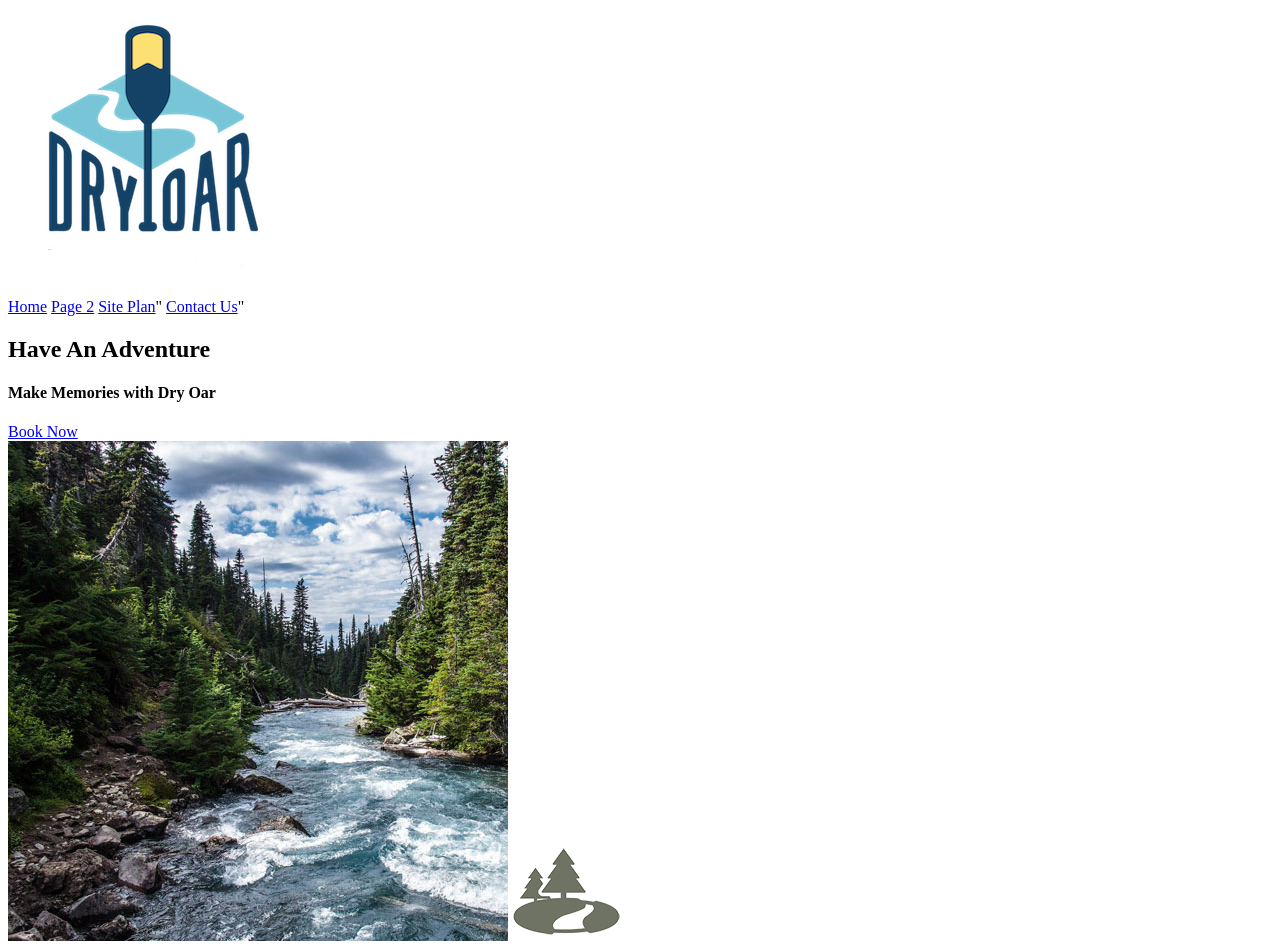
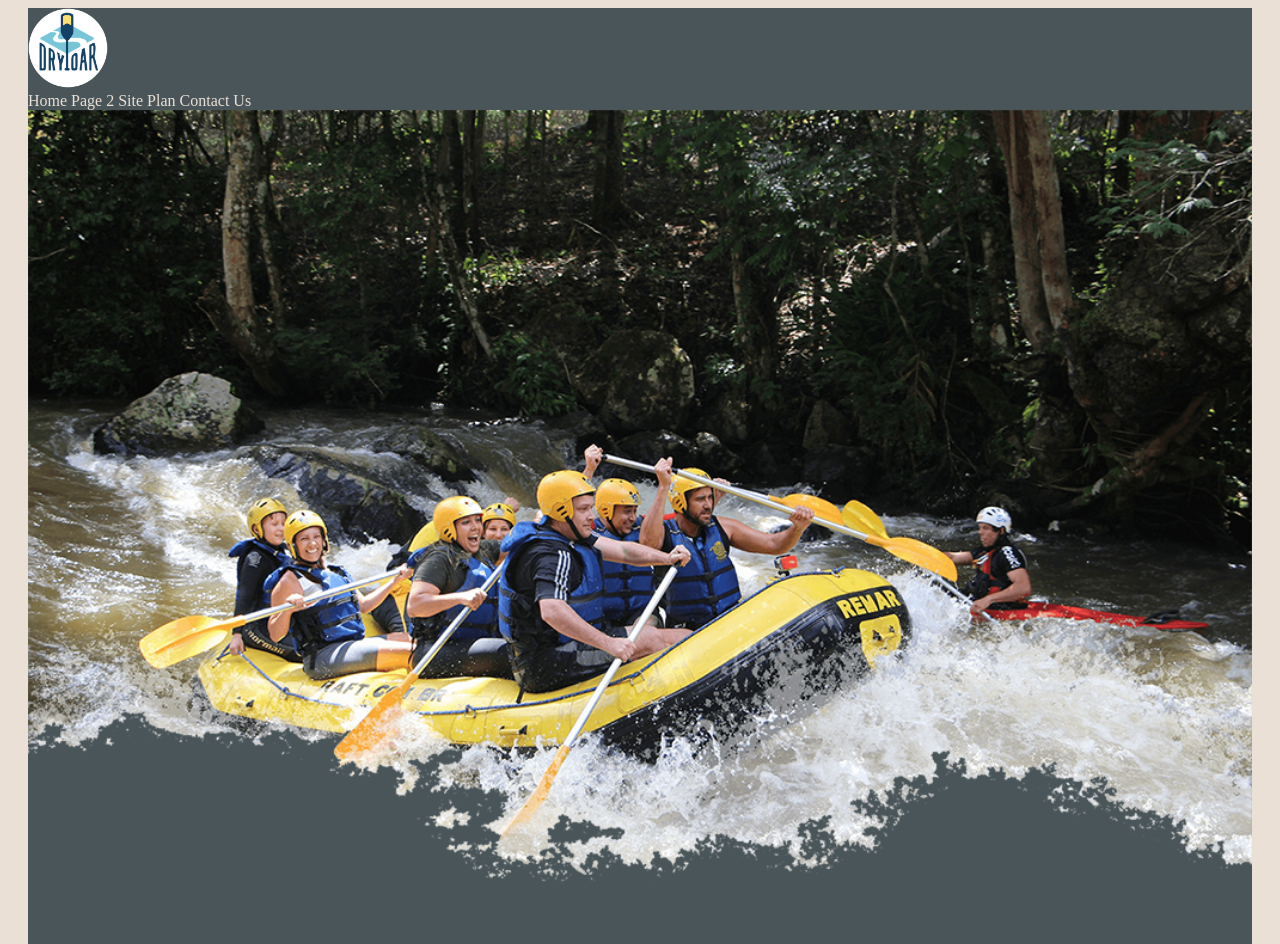
Before and after one commit to isaac-rasmussen-byui/WDD130, a plain HTML site: page wwr/index.html in a window 1280 px wide. Shown: the top 944 px of the page. Drawn offline with Linux system fonts and the light colour scheme.

Commit message:
css for index.html in wwr

```diff
--- a/wwr/index.html
+++ b/wwr/index.html
@@ -1,11 +1,13 @@
 <!DOCTYPE html>
 <html lang="en">
 <head>
-    <meta charset="UTF-8">
-    <meta name="viewport" content="width=device-width, initial-scale=1.0">
+    <meta charset="UTF-8" />
+    <meta name="viewport" content="width=device-width, initial-scale=1" />
     <title>Whitewater Rafting Vacations | Dry Oar Boating | Home</title>
+    <link rel="stylesheet" href="styles/style.css" />
 </head>
 <body>
+    <div id="content">
         <header>
             <a id="logo_link" href="index.html">
                 <img class="logo" src="images/logo.png" alt="Dry Oar Logo">
@@ -13,22 +15,23 @@
             <nav>
                 <a href="index.html">Home</a>
                 <a href="#">Page 2</a>
-            <a href="site-plan-rafting.html">Site Plan</a>"
-            <a href="contactus.html">Contact Us</a>"
+                <a href="site-plan-rafting.html">Site Plan</a>
+                <a href="contactus.html">Contact Us</a>
             </nav>
             <div id="hero">
                 <div id="hero-box">
-                <div id="hero-img" src="images/hero.jpg" al="People enjoying whitewater rafting">
-                </div>
+                    <img id="hero-img" src="images/hero.png" alt="People enjoying whitewater rafting">
                     <section id="hero-msg">
                         <h1 class="home-title">Have An Adventure</h1>
-                    <h4>Make Memories with Dry Oar </h4>
+                        <h4>Make Memories with Dry Oar</h4>
                         <div class='button-box'>
                             <a class='book' href="contactus.html">Book Now</a>
                         </div>
                     </section>
                 </div>
             </div>
+        </header>
+
         <main class="home-grid">
             <section class="rivers-card">
                 <img class="card-img" src="images/rivers.jpg" alt="river in forest">
@@ -45,13 +48,15 @@
                 <img class="icon" src="images/oars.png" alt="oars icon">
                 <h2>Rapids</h2>
             </section>
+            <div id="background"></div>
             <img class="mountains" src="images/mountains.jpg" alt="Misty mountains">
             <section class="msg">
                 <h2>More Than Just The Thrill</h2>
-                <p>Enjoy the breathtaking scenery. From valleys, meadows, canyons, and high peaks; it's way more than just the rapids. It's a great way to get away from it all and relax amongst all the beauty of the great outdoors. </p>
+                <p>Enjoy the breathtaking scenery. From valleys, meadows, canyons, and high peaks; it's way more than just the rapids. It's a great way to get away from it all and relax amongst all the beauty of the great outdoors.</p>
                 <a class='join' href="rivers.html">Join Us</a>
             </section>
         </main>
+
         <footer>
             <p>Dry Oar &copy; 2025 - Isaac Rasmussen</p>
             <p><a href="site-plan-rafting.html">Site Plan</a></p>
@@ -68,7 +73,5 @@
                 </a>
             </div>
         </footer>
-    </header>
-
+    </div> <!-- end of #content -->
 </body>
-</html>
--- /dev/null
+++ b/wwr/styles/style.css
@@ -0,0 +1,108 @@
+.logo {
+    width: 80px;
+}
+
+.icon {
+    width: 80px;
+}
+
+#hero-img {
+    width: 100%;
+}
+#content {
+    max-width: 1600px;
+    margin: 0 auto; /* This centers it horizontally */
+    padding: 0 20px; /* Optional: adds some spacing on smaller screens */
+}
+
+nav a {
+    text-align: center;
+    display: inline-block; /* ensures text-align works nicely on links */
+    color: #eae0d5; /* light cream for nav links */
+    text-decoration: none;
+}
+
+nav a:hover {
+    background-color: #5e503f; /* medium brown */
+    color: #eae0d5; /* light cream */
+}
+
+#hero-msg h1,
+#hero-msg h4 {
+    text-align: center;
+}
+
+.home-title {
+    color: #0a0908; /* very dark, almost black for strong heading */
+}
+
+h4 {
+    color: #22333b; /* dark blue-gray for subtitle */
+}
+
+.button-box {
+    text-align: center;
+}
+
+.book, .join {
+    background-color: #c6ac8f; /* warm tan */
+    color: #0a0908; /* dark text */
+    padding: 10px 20px;
+    border-radius: 4px;
+    text-decoration: none;
+}
+
+.book:hover, .join:hover {
+    background-color: #5e503f; /* darker brown */
+    color: #eae0d5; /* light cream */
+}
+
+main section {
+    text-align: center;
+}
+
+body {
+    background-color: #eae0d5; /* light cream */
+    color: #0a0908; /* very dark, almost black */
+}
+
+header {
+    background-color: rgba(34, 51, 59, 0.8); /* #22333b with opacity */
+    color: #eae0d5; /* light cream text */
+}
+
+#background {
+    background-color: #eae0d5; /* same light cream */
+}
+
+.msg {
+    background-color: #c6ac8f; /* warm tan */
+    color: #0a0908; /* dark text */
+    padding: 20px;
+    border-radius: 6px;
+}
+
+.msg h2 {
+    color: #0a0908; /* very dark, stand-out heading */
+}
+
+.msg p {
+    color: #22333b; /* dark blue-gray for paragraph text */
+}
+
+footer {
+    background-color: #22333b; /* dark blue-gray */
+    color: #eae0d5; /* light cream */
+    padding: 15px;
+    text-align: center;
+}
+
+footer a {
+    color: #c6ac8f; /* warm tan links in footer */
+    text-decoration: none;
+}
+
+footer a:hover {
+    color: #eae0d5; /* light cream on hover */
+    text-decoration: underline;
+}
```
Lines whose indentation alone changed are shown as unchanged.
